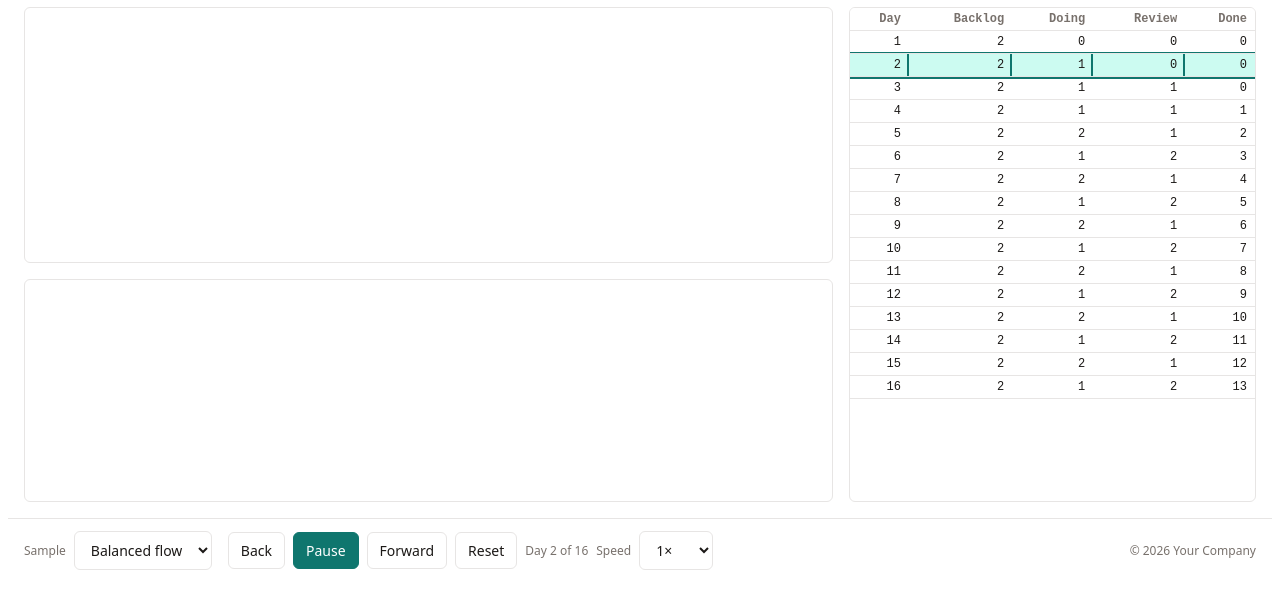
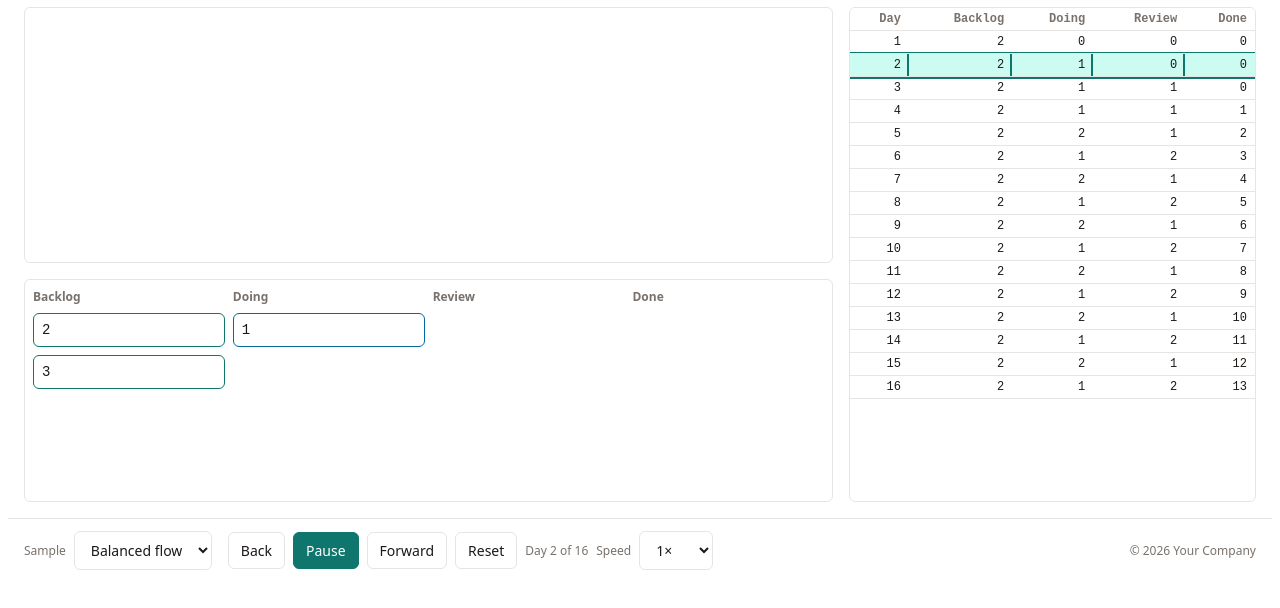
Before and after one commit to DavidSabine/cfd-tutorial, a website built with Vite: page index.html in a window 1280 px wide. Both pictures are taken after a click on the button "Play". Shown: the part 66-674 px from the top of the page. Built offline with nearby package versions, Linux system fonts and the light colour scheme.

Commit message:
kanban board is animated

```diff
--- /dev/null
+++ b/src/ts/cards.ts
@@ -0,0 +1,27 @@
+import { reachedTotals, type FlowTable } from "./parse-csv";
+
+export type Card = {
+	id: number;
+	state: number;
+};
+
+/** Card 1 is the oldest. It sits in the rightmost state whose reached total includes it. */
+export function cardsAtDay(table: FlowTable, day: number): Card[] {
+	const row = table.rows[day - 1];
+	if (day <= 0 || row === undefined) {
+		return [];
+	}
+	const reached = reachedTotals(row.counts);
+	const arrived = reached[0] ?? 0;
+	const cards: Card[] = [];
+	for (let id = 1; id <= arrived; id += 1) {
+		let state = 0;
+		for (let index = 0; index < reached.length; index += 1) {
+			if ((reached[index] ?? 0) >= id) {
+				state = index;
+			}
+		}
+		cards.push({ id, state });
+	}
+	return cards;
+}
--- /dev/null
+++ b/src/ts/render-board.ts
@@ -0,0 +1,106 @@
+import { cardsAtDay } from "./cards";
+import type { FlowTable } from "./parse-csv";
+
+export type BoardSelection = {
+	state: number | null;
+	cardId: number | null;
+};
+
+function el<T extends keyof HTMLElementTagNameMap>(
+	tag: T,
+	className: string,
+): HTMLElementTagNameMap[T] {
+	const node = document.createElement(tag);
+	node.className = className === "" ? "box-border" : `box-border ${className}`;
+	return node;
+}
+
+function tone(state: number): string {
+	return `tone-${(state % 4) + 1}`;
+}
+
+export function renderBoard(
+	host: HTMLElement,
+	table: FlowTable,
+	day: number,
+	selection: BoardSelection,
+	onSelect: (selection: BoardSelection) => void,
+): void {
+	const previous = new Map<number, DOMRect>();
+	for (const node of host.querySelectorAll<HTMLElement>("[data-card]")) {
+		const id = Number(node.dataset.card);
+		if (Number.isInteger(id)) {
+			previous.set(id, node.getBoundingClientRect());
+		}
+	}
+
+	const cards = cardsAtDay(table, day);
+	const row = el("div", "flex h-full gap-2 p-2");
+	table.states.forEach((state, index) => {
+		const column = el("div", "column flex flex-col grow-1 gap-2 min-w-0");
+		column.setAttribute("role", "group");
+		column.setAttribute("aria-label", state);
+		if (selection.state === index) {
+			column.classList.add("is-selected");
+		}
+		const title = el("h2", "m-0 text-xs text-muted");
+		title.textContent = state;
+		const stack = el("div", "flex flex-col gap-2");
+		for (const card of cards) {
+			if (card.state !== index) {
+				continue;
+			}
+			const button = el("button", `card text-left ${tone(index)}`);
+			button.type = "button";
+			button.dataset.card = String(card.id);
+			button.textContent = String(card.id);
+			button.setAttribute("aria-label", `Card ${card.id}`);
+			if (selection.cardId === card.id) {
+				button.classList.add("is-selected");
+			}
+			button.addEventListener("click", (event) => {
+				event.stopPropagation();
+				onSelect({ state: index, cardId: card.id });
+			});
+			stack.append(button);
+		}
+		column.addEventListener("click", () => {
+			onSelect({ state: index, cardId: null });
+		});
+		column.append(title, stack);
+		row.append(column);
+	});
+	host.replaceChildren(row);
+
+	const moves: HTMLElement[] = [];
+	for (const node of host.querySelectorAll<HTMLElement>("[data-card]")) {
+		const id = Number(node.dataset.card);
+		const before = previous.get(id);
+		if (before === undefined) {
+			continue;
+		}
+		const after = node.getBoundingClientRect();
+		const dx = before.left - after.left;
+		const dy = before.top - after.top;
+		if (dx === 0 && dy === 0) {
+			continue;
+		}
+		node.style.transform = `translate(${dx}px, ${dy}px)`;
+		moves.push(node);
+	}
+	if (moves.length === 0) {
+		return;
+	}
+	host.getBoundingClientRect();
+	for (const node of moves) {
+		node.classList.add("card-move");
+		node.style.transform = "";
+		node.addEventListener(
+			"transitionend",
+			() => {
+				node.classList.remove("card-move");
+			},
+			{ once: true },
+		);
+	}
+}
--- a/src/ts/render-shell.ts
+++ b/src/ts/render-shell.ts
@@ -14,6 +14,7 @@ import {
 	type Playback,
 } from "./playback";
 import type { FlowTable } from "./parse-csv";
+import { renderBoard, type BoardSelection } from "./render-board";
 import type { CfdConfig } from "./resolve-config";
 import { renderTable } from "./render-table";
 import { findSample, SAMPLES } from "./samples";
@@ -90,7 +91,10 @@ export function renderShell(root: HTMLElement, config: CfdConfig, onResize: () =
 
 	const chart = el("section", "chart flex-1 min-h-chart rounded-md border border-border");
 	chart.setAttribute("aria-label", "Cumulative flow diagram");
-	const board = el("section", "board flex-1 min-h-board rounded-md border border-border");
+	const board = el(
+		"section",
+		"board flex-1 min-h-board overflow-auto rounded-md border border-border",
+	);
 	board.setAttribute("aria-label", "Kanban board");
 	const stack = el("div", "flex flex-col grow-2 gap-4");
 	stack.append(chart, board);
@@ -106,6 +110,7 @@ export function renderShell(root: HTMLElement, config: CfdConfig, onResize: () =
 	}
 	let tableData: FlowTable = loaded.sample.table;
 	let playback: Playback = createPlayback(tableData.rows.length);
+	let selection: BoardSelection = { state: null, cardId: null };
 	renderTable(table, tableData, playback.day);
 	const main = el("div", "flex flex-1 gap-4 p-4");
 	main.append(stack, table);
@@ -129,6 +134,10 @@ export function renderShell(root: HTMLElement, config: CfdConfig, onResize: () =
 	}
 	function paint(): void {
 		renderTable(table, tableData, playback.day);
+		renderBoard(board, tableData, playback.day, selection, (next) => {
+			selection = next;
+			paint();
+		});
 		back.disabled = !canStepBack(playback);
 		forward.disabled = !canStepForward(playback);
 		reset.disabled = playback.day === 0 && !playback.playing;
@@ -186,6 +195,7 @@ export function renderShell(root: HTMLElement, config: CfdConfig, onResize: () =
 	controls.append(
 		sampleControl(loaded.sample.id, (id) => {
 			tableData = findSample(id).sample.table;
+			selection = { state: null, cardId: null };
 			apply(replaceLength(playback, tableData.rows.length));
 			onResize();
 		}),
--- a/src/ts/root-css.ts
+++ b/src/ts/root-css.ts
@@ -27,6 +27,7 @@ export const ROOT_CSS = `
 	--font-mono: ui-monospace, monospace;
 	--size-chart: 16rem;
 	--size-board: 12rem;
+	--duration-move: 200ms;
 	--shadow-glow: 0 0 0 2px var(--color-primary);
 	box-sizing: border-box;
 	display: flex;
@@ -50,6 +51,9 @@ export const ROOT_CSS = `
 .cfd .items-center { align-items: center; }
 .cfd .justify-between { justify-content: space-between; }
 .cfd .gap-2 { gap: var(--spacing-2); }
+.cfd .p-2 { padding: var(--spacing-2); }
+.cfd .h-full { height: 100%; }
+.cfd .min-w-0 { min-width: 0; }
 .cfd .gap-4 { gap: var(--spacing-4); }
 .cfd .m-0 { margin: 0; }
 .cfd .p-4 { padding: var(--spacing-4); }
@@ -121,4 +125,27 @@ export const ROOT_CSS = `
 	background: var(--color-surface);
 	color: var(--color-muted);
 }
+.cfd .card {
+	margin: 0;
+	padding: var(--spacing-2);
+	border-style: solid;
+	border-width: var(--border-width);
+	border-radius: var(--radius-md);
+	background: var(--color-surface);
+	color: var(--color-foreground);
+	font-family: var(--font-mono);
+	font-size: var(--text-sm);
+}
+.cfd .tone-1 { border-color: var(--color-chart-1); }
+.cfd .tone-2 { border-color: var(--color-chart-2); }
+.cfd .tone-3 { border-color: var(--color-chart-3); }
+.cfd .tone-4 { border-color: var(--color-chart-4); }
+.cfd .is-selected { box-shadow: var(--shadow-glow); }
+.cfd .card-move {
+	transition-property: transform;
+	transition-duration: var(--duration-move);
+}
+@media (prefers-reduced-motion: reduce) {
+	.cfd { --duration-move: 0s; }
+}
 `;
```
Also changed, not shown: index.html (+5 -1 lines), src/ts/cards.test.ts (added, +36 -0 lines), tests/e2e/board.spec.ts (added, +23 -0 lines).
